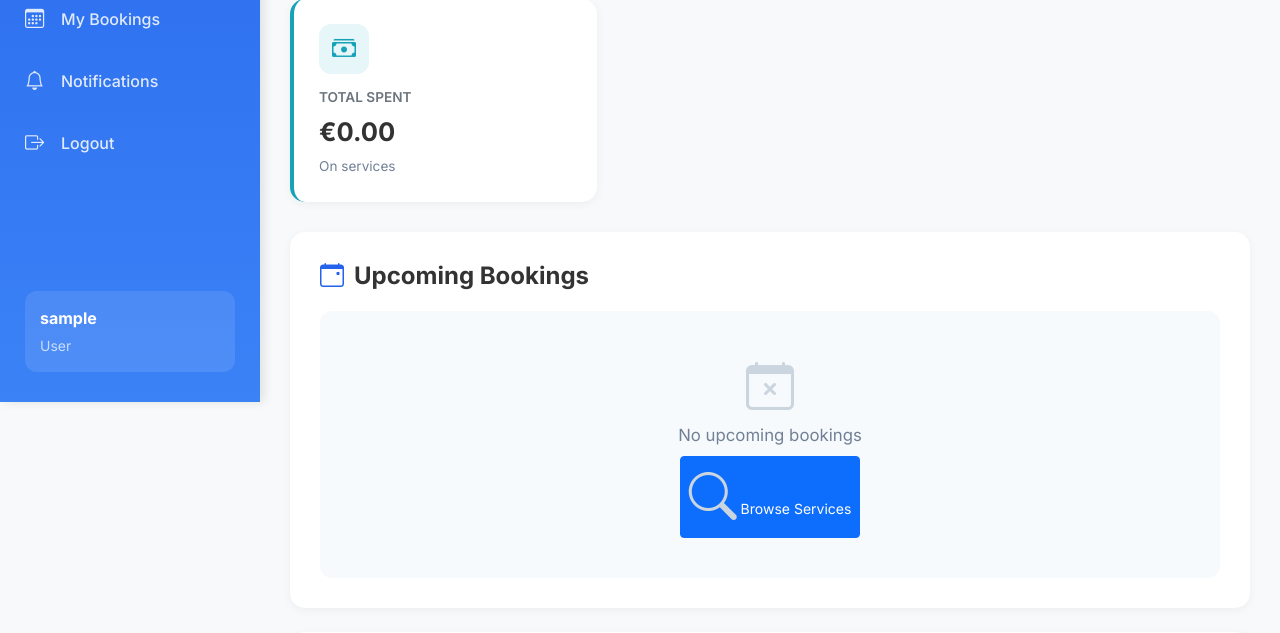
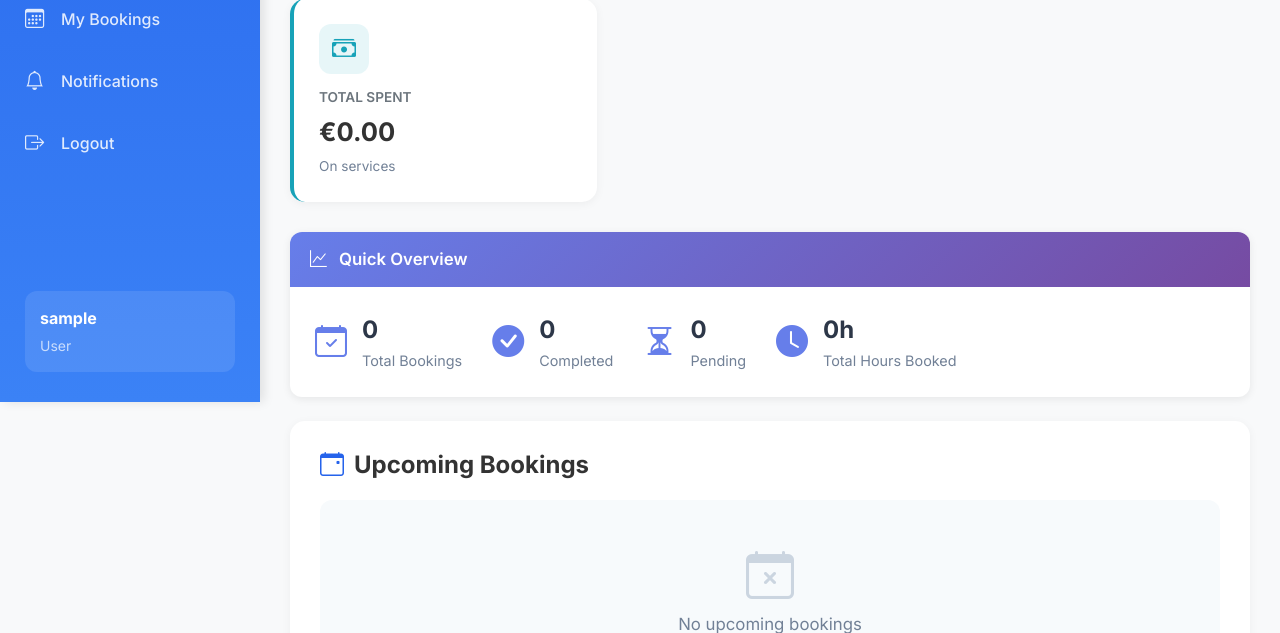
Before and after one commit to ayoubassaidi/Simple-booking-system, a Django app: page /dashboard/ in a window 1280 px wide. Shown: the part 398-1031 px from the top of the page. Run offline with Django 4.2, Linux system fonts and the light colour scheme; the visitor is signed in with stand-in values (Sample User, id 1); data that the repository does not hold is empty.

Commit message:
Add total hours booked tracking and availability generation
DASHBOARD ENHANCEMENTS:
- Added total hours calculation for both provider and user dashboards
- Created Quick Overview section for users with key statistics
- Enhanced provider Quick Overview with total hours booked metric
- Hours calculated from completed and confirmed bookings
- Display format: rounded to 1 decimal place with 'h' suffix

AVAILABILITY SYSTEM:
- Created generate_availability management command
- Automatically generates 30 days of availability for all services
- Smart scheduling based on service category:
  * Salon/Beauty/Health: 9 AM - 6 PM
  * Fitness/Education: 8 AM - 8 PM
  * Other services: 10 AM - 5 PM
- Service-specific time slots matching duration
- Realistic availability simulation (70% available, 30% booked)
- Random day-off simulation (20% chance to skip days)

STATISTICS:
- Total hours booked calculation from booking duration
- Booking duration computed from start_time to end_time
- Aggregates all completed and confirmed bookings
- Provides comprehensive time tracking for services

FILES MODIFIED:
- accounts/views.py - Added total_hours calculation logic
- templates/accounts/dashboard.html - Added Quick Overview sections

FILES CREATED:
- bookings/management/commands/generate_availability.py - Availability generator

USAGE:
Run: python manage.py generate_availability
Creates availability slots for all active services across next 30 days

```diff
--- a/accounts/views.py
+++ b/accounts/views.py
@@ -217,6 +217,14 @@ def dashboard(request):
             date__gte=first_day_of_month
         ).aggregate(total=Sum('price'))['total'] or 0
 
+        # Calculate total hours booked
+        total_hours = 0
+        for booking in provider_bookings.filter(Q(status='completed') | Q(status='confirmed')):
+            start_datetime = datetime.combine(booking.date, booking.start_time)
+            end_datetime = datetime.combine(booking.date, booking.end_time)
+            duration = (end_datetime - start_datetime).total_seconds() / 3600
+            total_hours += duration
+
         context.update({
             'total_bookings': total_bookings,
             'total_revenue': total_revenue,
@@ -226,6 +234,7 @@ def dashboard(request):
             'recent_bookings': recent_bookings,
             'active_services': active_services,
             'month_revenue': month_revenue,
+            'total_hours': round(total_hours, 1),
         })
 
     # User (Customer) Dashboard Statistics
@@ -264,6 +273,14 @@ def dashboard(request):
             status='completed'
         ).aggregate(total=Sum('price'))['total'] or 0
 
+        # Calculate total hours booked
+        total_hours = 0
+        for booking in customer_bookings.filter(Q(status='completed') | Q(status='confirmed')):
+            start_datetime = datetime.combine(booking.date, booking.start_time)
+            end_datetime = datetime.combine(booking.date, booking.end_time)
+            duration = (end_datetime - start_datetime).total_seconds() / 3600
+            total_hours += duration
+
         context.update({
             'total_bookings': total_bookings,
             'upcoming_bookings': upcoming_bookings,
@@ -272,6 +289,7 @@ def dashboard(request):
             'completed_bookings': completed_bookings,
             'pending_bookings': pending_bookings,
             'total_spent': total_spent,
+            'total_hours': round(total_hours, 1),
         })
 
     return render(request, 'accounts/dashboard.html', context)
--- a/templates/accounts/dashboard.html
+++ b/templates/accounts/dashboard.html
@@ -71,6 +71,13 @@
                         <div>
                             <strong>{{ pending_bookings }}</strong>
                             <span>Pending</span>
+                        </div>
+                    </div>
+                    <div class="quick-stat-item">
+                        <i class="bi bi-clock-fill"></i>
+                        <div>
+                            <strong>{{ total_hours }}h</strong>
+                            <span>Total Hours Booked</span>
                         </div>
                     </div>
                 </div>
@@ -210,6 +217,49 @@
         <h6>Total Spent</h6>
         <p class="stat-value">€{{ total_spent|floatformat:2 }}</p>
         <small class="stat-change">On services</small>
+    </div>
+</div>
+
+<!-- User Quick Stats Row -->
+<div class="row mb-4">
+    <div class="col-md-12">
+        <div class="info-card">
+            <div class="card-header-custom">
+                <i class="bi bi-graph-up"></i> Quick Overview
+            </div>
+            <div class="card-body">
+                <div class="quick-stats">
+                    <div class="quick-stat-item">
+                        <i class="bi bi-calendar-check"></i>
+                        <div>
+                            <strong>{{ total_bookings }}</strong>
+                            <span>Total Bookings</span>
+                        </div>
+                    </div>
+                    <div class="quick-stat-item">
+                        <i class="bi bi-check-circle-fill"></i>
+                        <div>
+                            <strong>{{ completed_bookings }}</strong>
+                            <span>Completed</span>
+                        </div>
+                    </div>
+                    <div class="quick-stat-item">
+                        <i class="bi bi-hourglass-split"></i>
+                        <div>
+                            <strong>{{ pending_bookings }}</strong>
+                            <span>Pending</span>
+                        </div>
+                    </div>
+                    <div class="quick-stat-item">
+                        <i class="bi bi-clock-fill"></i>
+                        <div>
+                            <strong>{{ total_hours }}h</strong>
+                            <span>Total Hours Booked</span>
+                        </div>
+                    </div>
+                </div>
+            </div>
+        </div>
     </div>
 </div>
 
```
Also changed, not shown: bookings/management/commands/generate_availability.py (added, +109 -0 lines).
